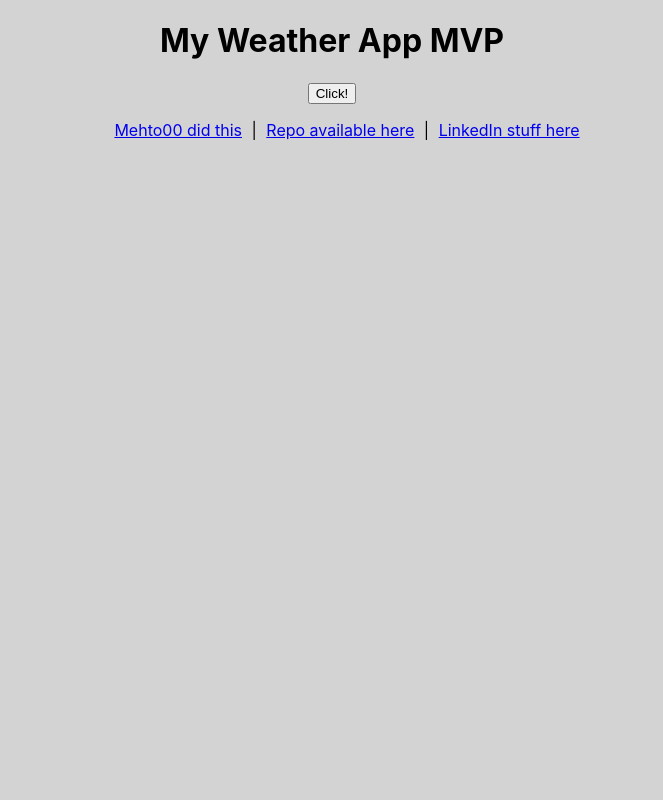
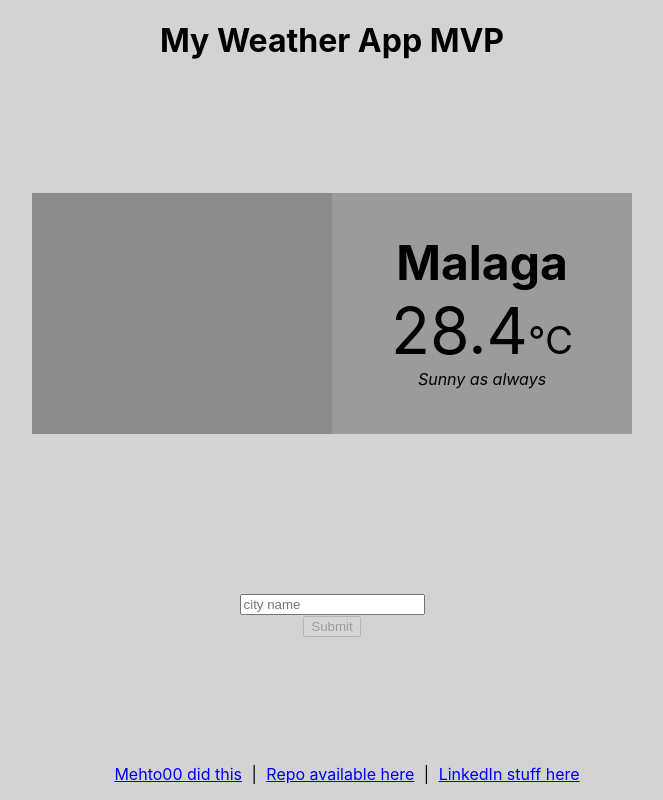
Before and after one commit to Mehto00/react-weather-app, a React (Create React App) app: page / in a window 1280 px wide. Shown: the whole page, without its empty margins (308-971 px from the left). Built offline with nearby package versions, Linux system fonts and the light colour scheme.

Commit message:
started adding basic layout styling for app

```diff
--- a/src/App.css
+++ b/src/App.css
@@ -1,3 +1,7 @@
 .App {
+  height: 100vh;
   text-align: center;
+  display: flex;
+  flex-direction: column;
+  justify-content: space-between;
 }
--- a/src/App.js
+++ b/src/App.js
@@ -18,36 +18,19 @@ class App extends Component {
         desc: 'Nice summer weather'
       }
     ],
-    showForecasts: false,
+    search: '',
   };
 
-  toggleForecastViews = () => {
-    const doesShow = this.state.showForecasts;
-    this.setState({showForecasts: !doesShow})
-  }
-
   render() {
-
-    let forecasts = null;
-
-    if (this.state.showForecasts) {
-    forecasts =
-      <div>
-        <WeatherSearch />
-        {this.state.forecasts.map(forecast => {
-          return <WeatherDisplay
-          city={forecast.city}
-          temp={forecast.temp}
-          desc={forecast.desc} />
-        })}
-      </div>
-      }
-
     return (
       <div className="App">
         <h1>My Weather App MVP</h1>
-        <button onClick={this.toggleForecastViews}>Click!</button>
-        {forecasts}
+        <WeatherDisplay
+          city={this.state.forecasts[0].city}
+          temp={this.state.forecasts[0].temp}
+          desc={this.state.forecasts[0].desc}
+        />
+        <WeatherSearch />
         <InfoFooter />
       </div>
     );
--- a/src/WeatherDisplay/WeatherDisplay.css
+++ b/src/WeatherDisplay/WeatherDisplay.css
@@ -1,19 +1,35 @@
 .weatherDisplay {
-    margin-top: 10%;
+    display: flex;
+    background: tomato;
   }
 
-  .weatherDisplay h2 {
+  .weatherDisplay__animation {
+    flex: 1;
+    width: 50%;
+    background: rgb(140, 140, 140);
+  }
+
+  .weatherDisplay__content {
+    flex: 1;
+    width: 50%;
+    background: rgb(155, 155, 155);
+  }
+
+  .weatherDisplay__content__header {
     font-size: 3rem;
     margin-bottom: 0;
   }
 
-  .weatherDisplay__temp {
+  .weatherDisplay__content__temp {
     display: block;
     font-size: 4rem;
-    margin-bottom: 2.5%;
-
   }
 
-  .weatherDisplay__cUnit {
+  .weatherDisplay__content__cUnit {
     font-size: 2.4rem
   }
+
+  .weatherDisplay__content__desc {
+    display: block;
+    margin-bottom: 15%;
+  }
--- a/src/WeatherDisplay/WeatherDisplay.js
+++ b/src/WeatherDisplay/WeatherDisplay.js
@@ -5,15 +5,18 @@ const weatherDisplay = (props) => {
     return (
 
     <div className="weatherDisplay">
-        <h2 className="weatherDisplay__header">{props.city}</h2>
-        <span className="weatherDisplay__temp">
-            {props.temp}<span className="weatherDisplay__cUnit">&#8451;</span>
+    <div className="weatherDisplay__animation">
 
+    </div>
+    <div className="weatherDisplay__content">
+        <h2 className="weatherDisplay__content__header">{props.city}</h2>
+        <span className="weatherDisplay__content__temp">
+            {props.temp}<span className="weatherDisplay__content__cUnit">&#8451;</span>
         </span>
-        <br/>
-        <span className="weatherDisplay__desc">
+        <span className="weatherDisplay__content__desc">
             <em>{props.desc}</em>
         </span>
+    </div>
     </div>
     )
 }
--- /dev/null
+++ b/src/WeatherSearch/WeatherSearch.css
@@ -0,0 +1,3 @@
+.weatherSearch {
+    margin-top: 8%;
+}
--- a/src/WeatherSearch/WeatherSearch.js
+++ b/src/WeatherSearch/WeatherSearch.js
@@ -1,12 +1,13 @@
 import React from 'react';
+import './WeatherSearch.css';
 
 const weatherDisplay = () => {
     return (
-    <div className="weatherDisplay">
+    <div className="weatherSearch">
 	<form action="/search" method="GET">
 		<input type="text" name="city" placeholder="city name" />
 		<br />
-		<input type="submit" />
+		<input type="submit" disabled/>
 	</form>
     </div>
     )
```
